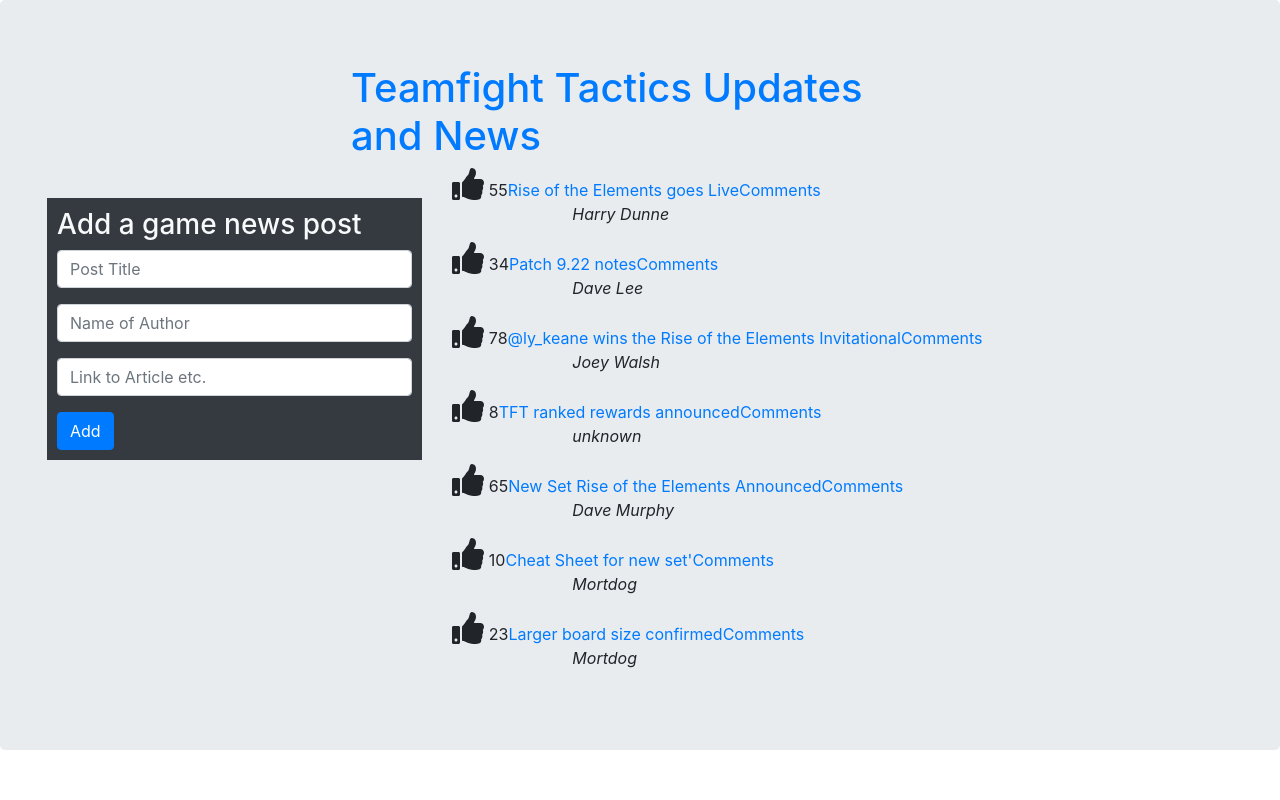
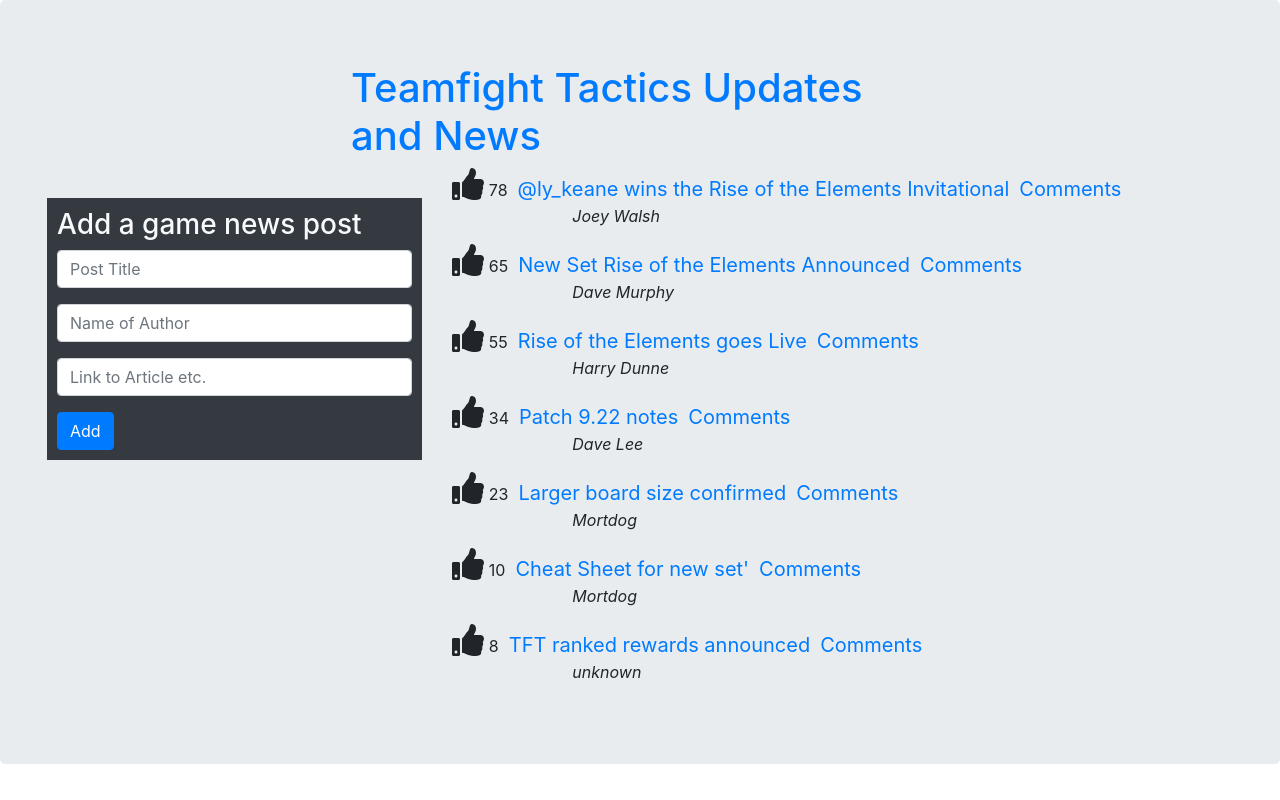
Before and after one commit to NiallMurphyWIT/Assignnment1-Web-App-Dev-2, a React (Create React App) app: page / in a window 1280 px wide. Built offline with nearby package versions, Linux system fonts and the light colour scheme.

Commit message:
Upvote feature added

```diff
--- a/src/App.js
+++ b/src/App.js
@@ -2,10 +2,15 @@
 import PostList from './components/postList/';
 import Form from './components/postForm/';
 import api from './dataStore/stubAPI';
+import _ from 'lodash';
 
 export default class App extends Component {
+    incrementUpvote = (id) => {
+      api.upvote(id) ;
+      this.setState({});
+    };
     render() {
-        let posts =  api.getAll();
+        let posts = _.sortBy(api.getAll(), post => -post.upvotes);
         return (
             <div className="jumbotron">
             <div className="container-fluid">
@@ -19,7 +24,8 @@
                     <Form />
                 </div>
                 <div className="col-md-8">
-                    <PostList posts={posts} />
+                    <PostList posts={posts}
+                      upvoteHandler={this.incrementUpvote} />
                 </div>
             </div>
         </div>
--- a/src/components/postForm/index.js
+++ b/src/components/postForm/index.js
@@ -1,7 +1,10 @@
 import React, { Component } from 'react';
 import './postForm.css';
 
+
+
 export default class Form extends Component {
+    state = { title: '', author: '', link: ''};
     render() {
         return (
         <form  className="form bg-dark text-light">
--- a/src/components/postItem/index.js
+++ b/src/components/postItem/index.js
@@ -4,7 +4,8 @@
 import { FontAwesomeIcon } from "@fortawesome/react-fontawesome";
 
 export default class PostItem extends Component {
-  render() {
+    handleVote = () =>  this.props.upvoteHandler(this.props.post.id);
+    render() {
         let line = this.props.post.link ? (
             <a href={this.props.post.link}>{this.props.post.title}</a>
         ) : (
@@ -12,11 +13,11 @@
         );
         return (
             <Fragment>
-                <span className="ptr" >
+                <span className="ptr" onClick={this.handleVote}>
                     <FontAwesomeIcon icon={["fas", "thumbs-up"]} size="2x" />
                 {` ${this.props.post.upvotes}`}
                 </span>
-                <span className="newsitem">
+                <span className="postitem">
                     {line}
                     <span>
                         <a href="/">Comments</a>
--- a/src/components/postList/index.js
+++ b/src/components/postList/index.js
@@ -3,12 +3,12 @@
 
 export default class PostList extends Component {
     render() {
-      let items = this.props.posts.map((post, index) => (
-      <PostItem
-          key={post.id}
-          post={post}
-      />
-      ));
+        let items = this.props.posts.map(
+         (post,index) =>
+             <PostItem key={index}
+                 post={post}
+                 upvoteHandler={this.props.upvoteHandler} />
+         );
       return <Fragment>{items}</Fragment>;
     }
   }
```
Also changed, not shown: stories/index.js (+3 -4 lines), 1 other file (tests, documents, lock files or other folders).
